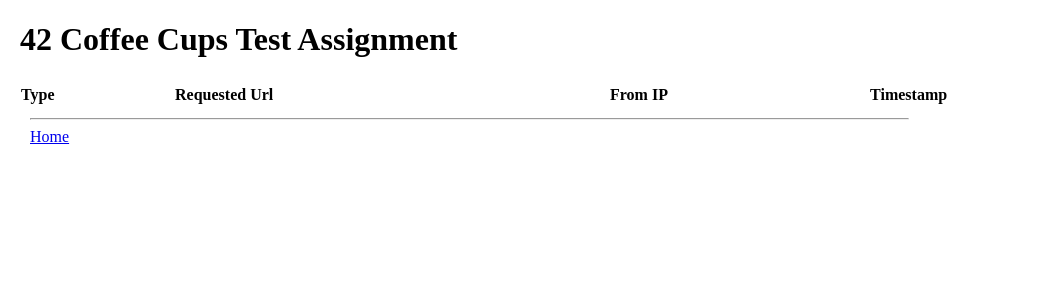
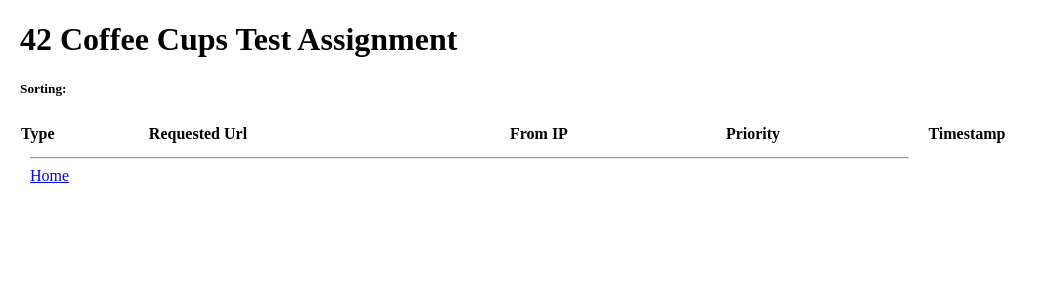
Before and after one commit to Animasola/Ctest, a Django app: template cups_profile/templates/my_info/requests.html in a window 1280 px wide. Shown: the top 300 px of the page, without its empty margins (0-1048 px from the left). Run offline with Django 3.2, Linux system fonts and the light colour scheme; the template is opened without the code that fills it, so the values that code supplies are empty; parts of the project's set-up code (start-up, migrations or seed data) failed here and were passed over; some libraries are stand-ins or nearby versions.

Commit message:
ticket:13 implementing customer requests

```diff
--- a/cups_profile/templates/my_info/home.html
+++ b/cups_profile/templates/my_info/home.html
@@ -41,5 +41,5 @@
 
 {% endblock %}
 {% block panel %}
-  <a href="{% url logged_requests_page %}">Requests</a>
+  <a href="{% url logged_requests_page %}?ordering=-priority">Requests</a>
 {% endblock %}
--- a/cups_profile/templates/my_info/requests.html
+++ b/cups_profile/templates/my_info/requests.html
@@ -4,11 +4,21 @@
 
 {% block body %}
 
+<h5>Sorting:</h5>
+
+
+<p>
+{% for key, value in sorting.items %}
+    <a class="{% if key == active %}selected-sorting{% endif %}" href="{% url logged_requests_page %}?ordering={{ key }}">{{ value }}</a>
+{% endfor %}
+</p>
+
 <table class="requests-table">
     <thead>
         <th>Type</th>
         <th>Requested Url</th>
         <th>From IP</th>
+        <th>Priority</th>
         <th>Timestamp</th>
     </thead>
     <tbody>
@@ -17,6 +27,7 @@
             <td>{{ request.request_type }}</td>
             <td>{{ request.url }}</td>
             <td>{{ request.ip }}</td>
+            <td> {{ request.priority }}</td>
             <td>{{ request.timestamp }}</td>
         </tr>
         {% endfor %}
--- a/my_info/static/css/base.css
+++ b/my_info/static/css/base.css
@@ -118,3 +118,7 @@ form p{
 #form_butts {
     float:left;
 }
+
+a.selected-sorting {
+    text-shadow: 0 0 5px #194fb2;
+}
```
Also changed, not shown: my_info/views.py (+17 -2 lines).
